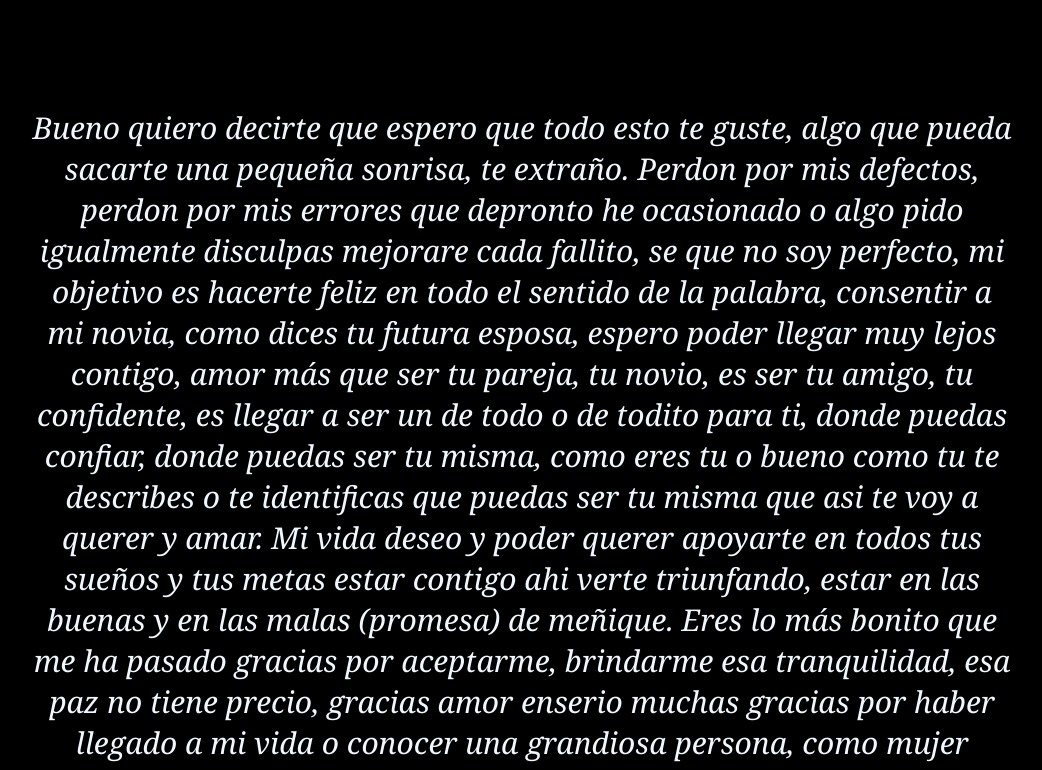
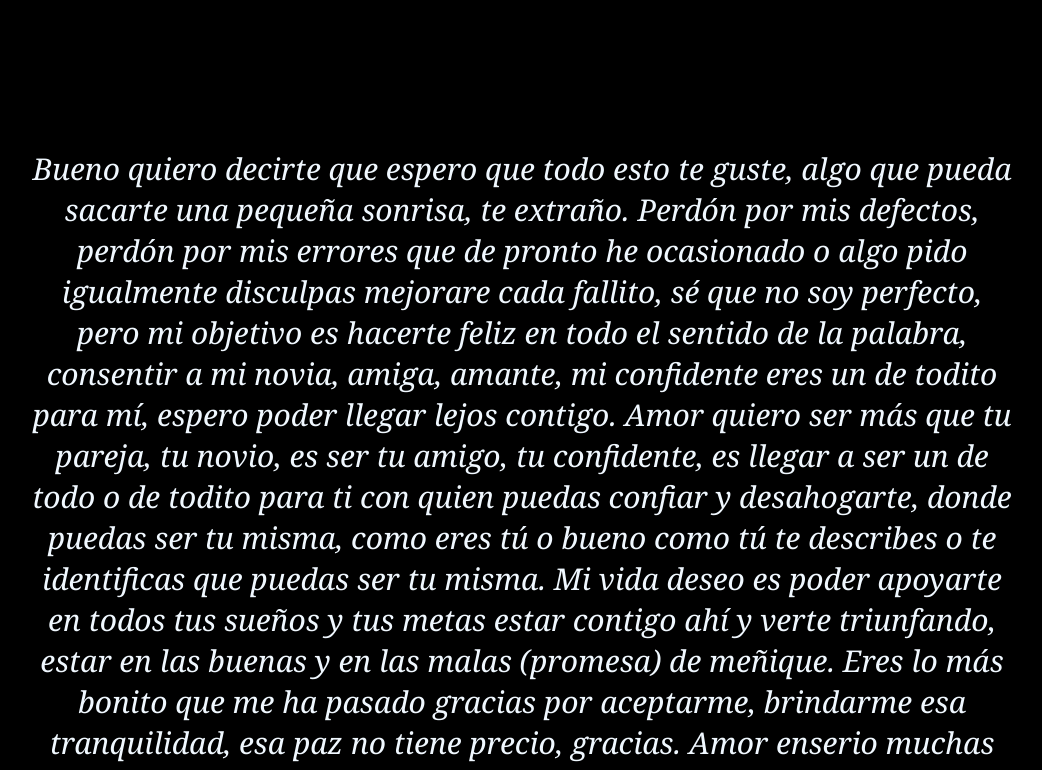
Before and after one commit to Airton-Camargo/airton.github.io, a plain HTML site: page amor.html in a window 1280 px wide. Shown: the part 2334-3104 px from the top of the page, without its empty margins (126-1168 px from the left). Drawn offline with Linux system fonts and the light colour scheme.

Commit message:
Add files via upload

```diff
--- a/amor.html
+++ b/amor.html
@@ -15,37 +15,37 @@
 
     <p> Te doy gracias por tu apoyo, tus palabras, espero que esto te llegue a causarte
         una linda sonrisa y que te guste.
-        Se que tu eres una grandiosa mujer que lucha y lucha por todos sus sueños,
-        quiero que sigas asi, eres una grandiosa mujer. Quiero decirte que gracias
-        por lo que haz hecho, enserio valoro lo que haces, quiero decirte que te admiro
-        mucho eres una gran mujer, eres la mejor mamá del mundo y nunca se te olvide.
+        Se que tú eres una grandiosa mujer que lucha y lucha por todos sus sueños,
+        quiero que sigas así, eres una grandiosa mujer. Quiero decirte que gracias
+        por lo que has hecho, enserio valoro lo que haces, quiero que sepas que me gustas como eres conmigo y lo que eres como persona. (me gustas)
+        quiero decirte que te admiro mucho eres una gran mujer, eres la mejor mamá del mundo nunca se te olvide.
 
     </p>
 
     <h1>MI REINA <br> ERES LA MEJOR MUJER DEL MUNDO</h1>
     <img src="20250310_193445.jpg" width="450px" height="650px" alt="amor">
 
-    <p> Bueno quiero decirte que espero que todo esto te guste, algo que pueda sacarte una pequeña sonrisa,
-        te extraño. Perdon por mis defectos, perdon por mis errores que depronto he ocasionado o algo pido igualmente disculpas
-        mejorare cada fallito, se que no soy perfecto, mi objetivo es hacerte feliz
-        en todo el sentido de la palabra, consentir a mi novia, como dices tu futura esposa, espero poder llegar muy lejos contigo,
-        amor más que ser tu pareja, tu novio, es ser tu amigo, tu confidente, es llegar a ser un de todo o de todito para ti,
-        donde puedas confiar, donde puedas ser tu misma, como eres tu o bueno como tu te describes o te identificas que puedas
-        ser tu misma que asi te voy a querer y amar. Mi vida deseo y poder querer apoyarte en todos tus sueños y tus metas
-        estar contigo ahi verte triunfando, estar en las buenas y en las malas (promesa) de meñique.
-        Eres lo más bonito que me ha pasado gracias por aceptarme, brindarme esa tranquilidad, esa paz no tiene precio, gracias amor
-        enserio muchas gracias por haber llegado a mi vida o conocer una grandiosa persona, como mujer gracias por todo,
-        eres una valiosa mujer, te cuidare, te consentire, hasta donde me lo permitas, te extraño, quiero darte un abrazo.
-        te mereces todo y mucha felicidad enserio que si, no me cansare de decirtelo a cada rato y dare
-        lo mejor de mi hasta donde pueda o donde tu me lo permitas. gracias amor
+    <p> Bueno quiero decirte que espero que todo esto te guste, algo que pueda sacarte una pequeña sonrisa, te extraño.
+        Perdón por mis defectos, perdón por mis errores que de pronto he ocasionado o algo pido igualmente disculpas mejorare cada fallito, sé que no soy perfecto,
+        pero mi objetivo es hacerte feliz en todo el sentido de la palabra, consentir a mi novia, amiga, amante, mi confidente eres un de todito para mí, espero poder
+        llegar lejos contigo.
+        Amor quiero ser más que tu pareja, tu novio, es ser tu amigo, tu confidente, es llegar a ser un de todo o de todito para ti con quien puedas confiar y
+        desahogarte, donde puedas ser tu misma, como eres tú o bueno como tú te describes o te identificas que puedas ser tu misma.  Mi vida deseo es poder apoyarte
+        en todos tus sueños y tus metas estar contigo ahí y verte triunfando, estar en las buenas y en las malas (promesa) de meñique.
+        Eres lo más bonito que me ha pasado gracias por aceptarme, brindarme esa tranquilidad, esa paz no tiene precio, gracias. Amor enserio muchas gracias por haber
+        llegado a mi vida o de estar conociendo a una grandiosa persona, una gran mujer gracias por todo, gracias a Dios por haberte puesto en mi camino.
+        Eres una valiosa mujer, te cuidare, te consentiré hasta donde tú me lo llegues a permitir quiero darte un abrazo fuerte.
+        Te mereces todo y mucha felicidad la verdad que si eres una mujer de mucho valorar enserio que sí, no me cansare de decírtelo daré lo mejor de mí, mejorar cada
+        fallo o mis fallos y salir adelante por cada obstáculo que llegue a pasar y derrumbarlo, obvio hasta donde pueda o donde tú me lo llegues a permitir.
+        Gracias amor
         feliz día amor.
     </p>
 
     <h4>ERES HERMOSA ♥</h4>
 
     <audio controls autoplay>
-        <source src="wwd.mp3juice.blog - Fonseca - Por Toda la Vida (Audio) (1080p).mp4" type="audio/ogg">
-        <source src="wwd.mp3juice.blog - Fonseca - Por Toda la Vida (Audio) (1080p).mp4" type="audio/mpeg">
+        <source src="wwd.mp3juice.blog - Miguel Bueno x Juan Duque - Solcito Video Oficial (2160p).mp4" type="audio/ogg">
+        <source src="wwd.mp3juice.blog - Miguel Bueno x Juan Duque - Solcito Video Oficial (2160p).mp4" type="audio/mpeg">
       Your browser does not support the audio element.
     </audio>
 
```
